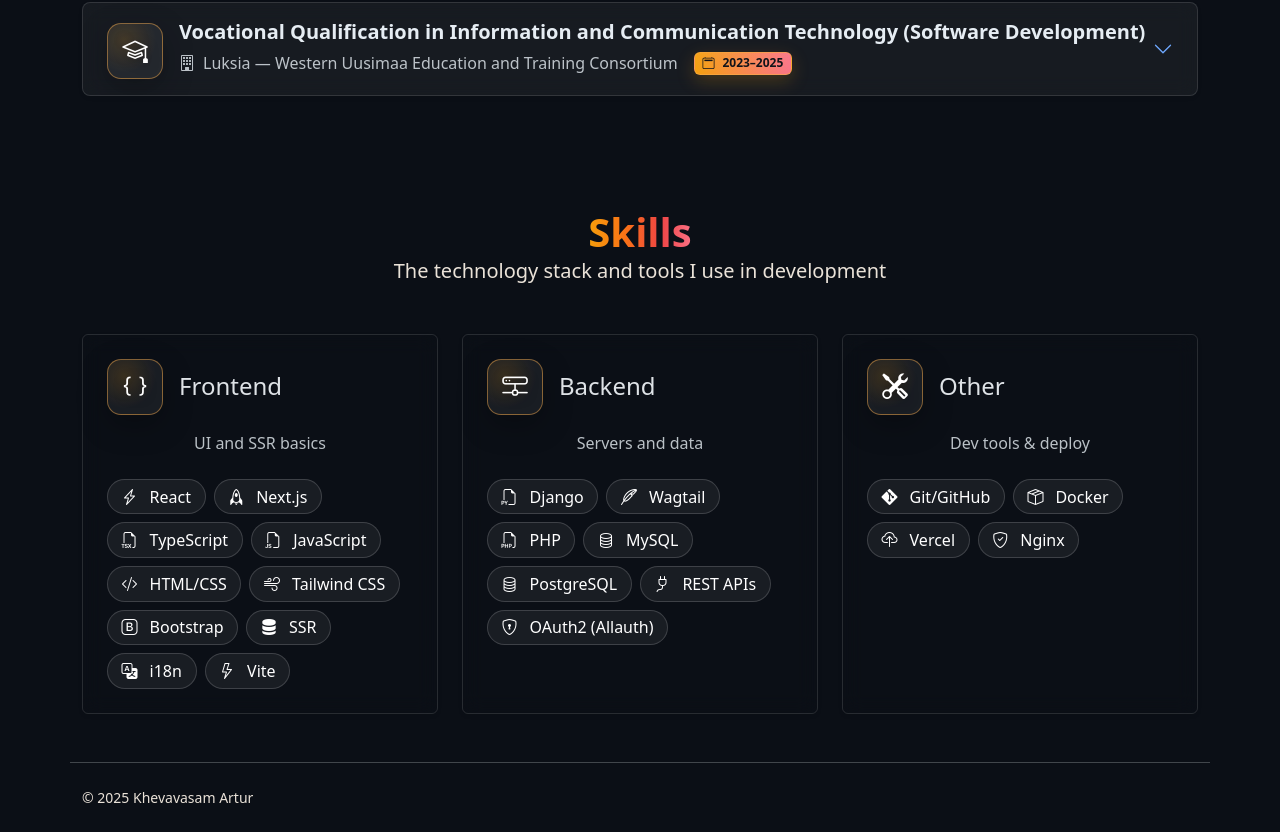
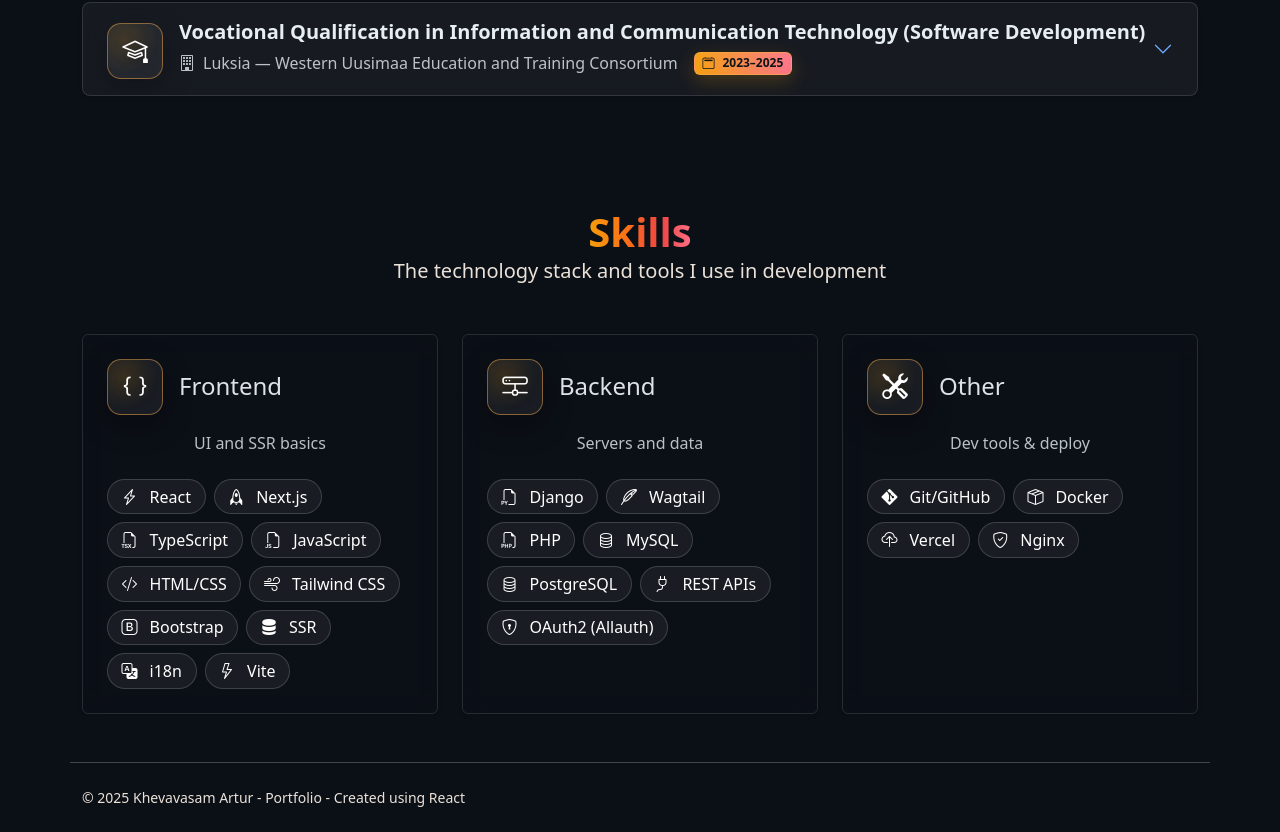
Before and after one commit to khevavasam/Portfolio, a Next.js app: page / in a window 1280 px wide. Shown: the part 2365-3197 px from the top of the page. Built offline with nearby package versions, Linux system fonts and the light colour scheme.

Commit message:
Created using React

```diff
--- a/src/app/page.tsx
+++ b/src/app/page.tsx
@@ -80,7 +80,7 @@
 
       {/* FOOTER */}
       <footer className="container py-4 text-secondary small border-top border-secondary-subtle">
-        © {year} Khevavasam Artur
+        © {year} Khevavasam Artur - Portfolio - Created using React
       </footer>
 
 
```
